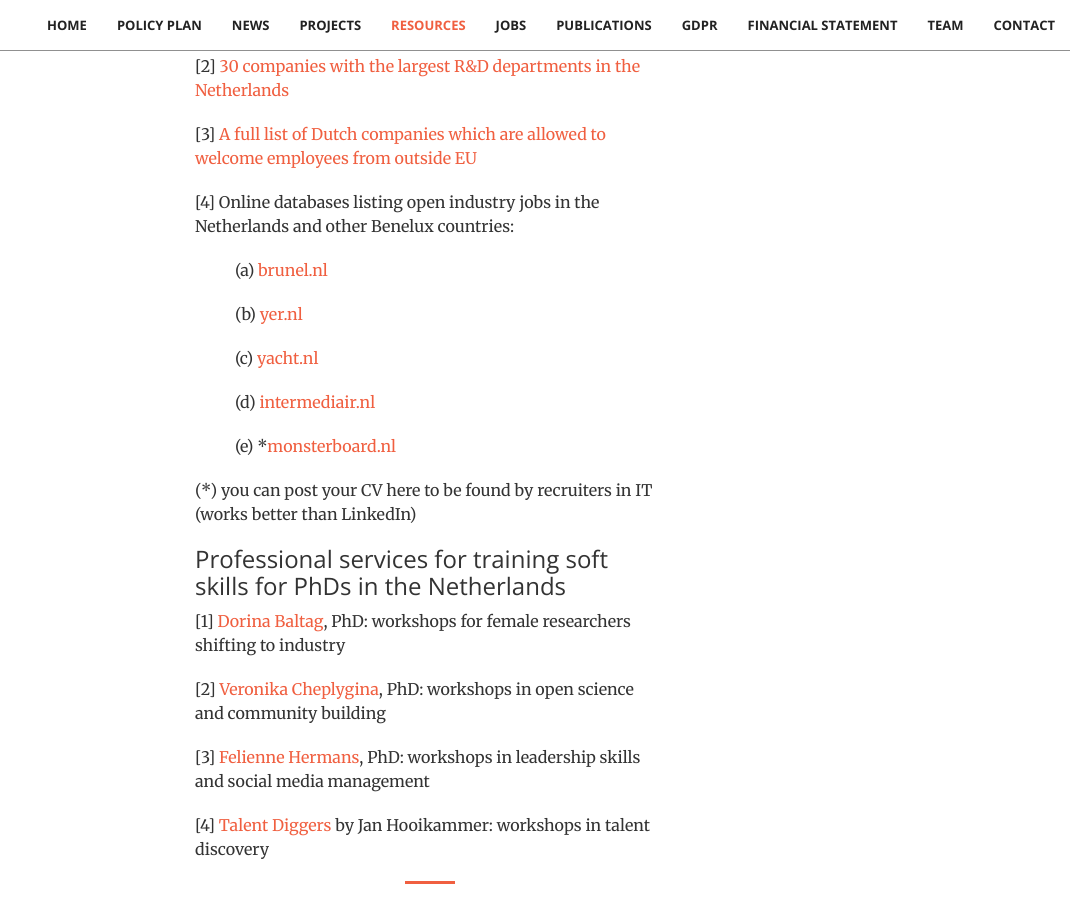
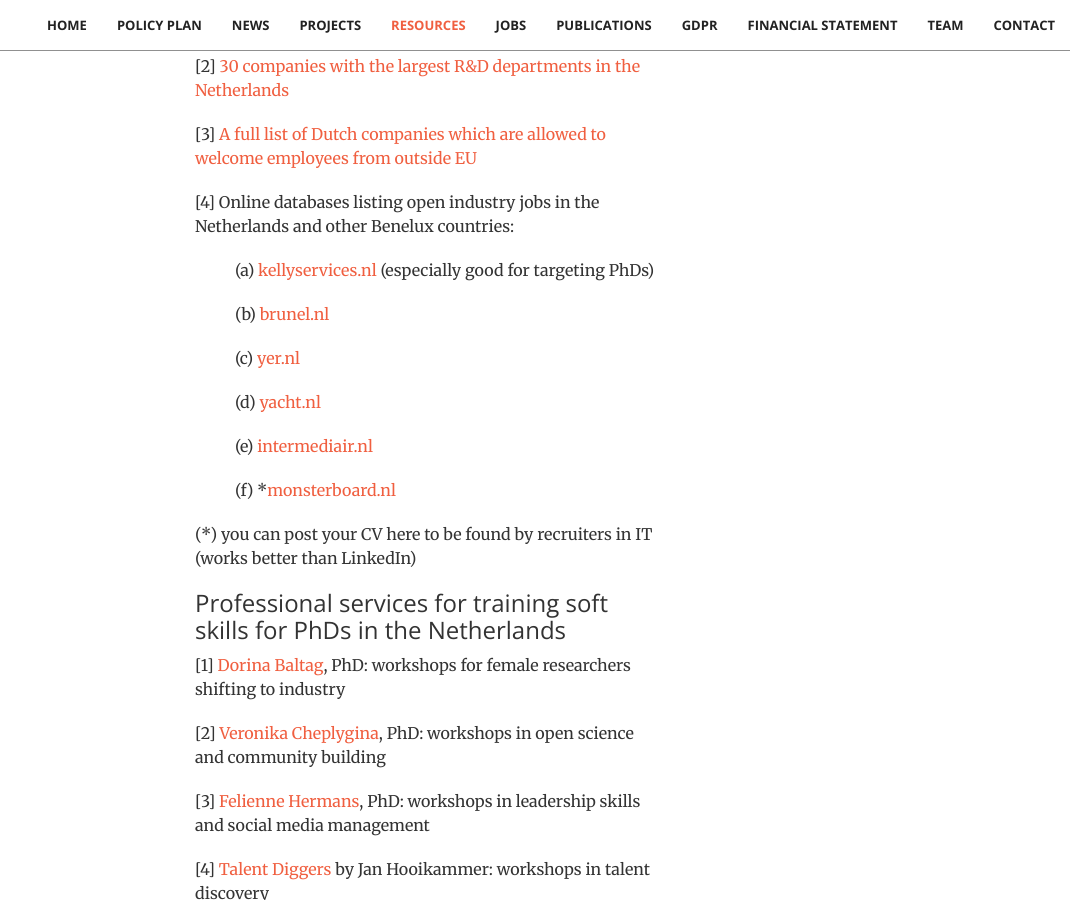
Before and after one commit to stichting-solaris/stichting-solaris.github.io, a Jekyll site: the page built from index.html, in a window 1280 px wide and 900 px high, scrolled down 9793 px. Shown: the whole window, without its empty margins (210-1280 px from the left). Built offline with Jekyll 4.4.1, drawn with Linux system fonts in a browser that asks for light colours.

Commit message:
Update resources.html

```diff
--- a/_includes/resources.html
+++ b/_includes/resources.html
@@ -35,11 +35,12 @@
                     A full list of Dutch companies which are allowed to welcome employees from outside EU</a></p>
 
                 <p> [4] Online databases listing open industry jobs in the Netherlands and other Benelux countries:
-                    <p class="tab">(a) <a href="https://www.brunel.nl/">brunel.nl</a></p>
-                    <p class="tab">(b) <a href="https://www.yer.nl/">yer.nl</a></p>
-                    <p class="tab">(c) <a href="https://www.yacht.nl/">yacht.nl</a></p>
-                    <p class="tab">(d) <a href="https://www.intermediair.nl/">intermediair.nl</a></p>
-                    <p class="tab">(e) *<a href="https://www.monsterboard.nl/">monsterboard.nl</a></p>
+                    <p class="tab">(a) <a href="https://www.kellyservices.nl/">kellyservices.nl</a> (especially good for targeting PhDs)</p>
+                    <p class="tab">(b) <a href="https://www.brunel.nl/">brunel.nl</a></p>
+                    <p class="tab">(c) <a href="https://www.yer.nl/">yer.nl</a></p>
+                    <p class="tab">(d) <a href="https://www.yacht.nl/">yacht.nl</a></p>
+                    <p class="tab">(e) <a href="https://www.intermediair.nl/">intermediair.nl</a></p>
+                    <p class="tab">(f) *<a href="https://www.monsterboard.nl/">monsterboard.nl</a></p>
                <p>(*) you can post your CV here to be found by recruiters in IT (works better than LinkedIn)</p>
 
                 <h3 class="section-heading">Professional services for training soft skills for PhDs in the Netherlands</h3>
```
